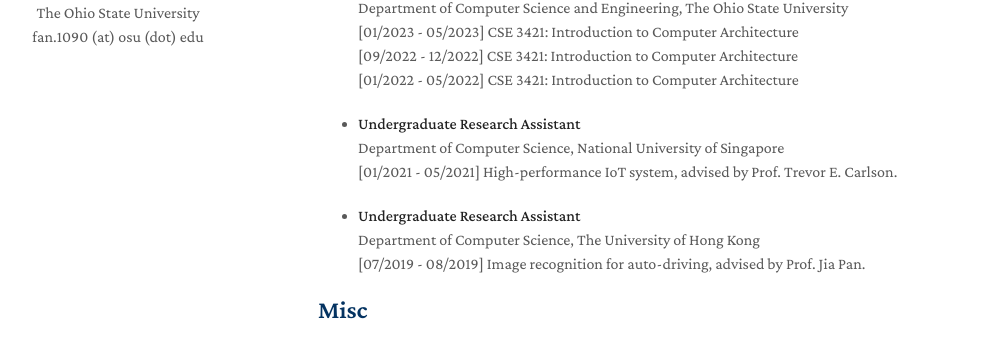
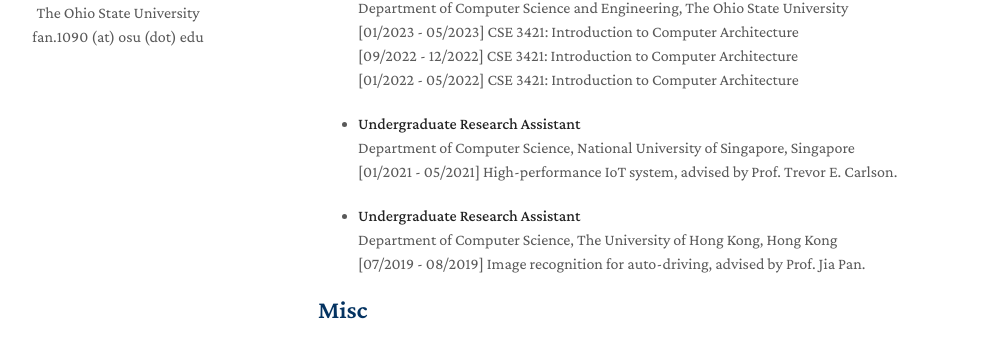
Before and after one commit to Davis-Fan/dayi.io, a Jekyll site: the page built from index.md, in a window 1280 px wide and 1305 px high. Shown: the part 295-633 px from the top of the window, without its empty margins (152-1151 px from the left). Built offline with Jekyll 4.4.1, drawn with Linux system fonts in a browser that asks for light colours; nearby versions of some CDN libraries; a style sheet for code colours, icons or effects is not loaded.

Commit message:
Update index.md

```diff
--- a/index.md
+++ b/index.md
@@ -27,13 +27,13 @@ I am a 2nd year Ph.D. student from the Department of Computer Science and Engine
 
 - **Undergraduate Research Assistant**
   <br>
-  Department of Computer Science, National University of Singapore
+  Department of Computer Science, National University of Singapore, Singapore
   <br>
   [01/2021 - 05/2021] High-performance IoT system, advised by Prof. Trevor E. Carlson.
 
 - **Undergraduate Research Assistant**
   <br>
-  Department of Computer Science, The University of Hong Kong
+  Department of Computer Science, The University of Hong Kong, Hong Kong
   <br>
   [07/2019 - 08/2019] Image recognition for auto-driving, advised by Prof. Jia Pan.
 
```
